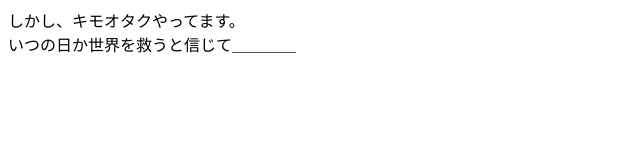
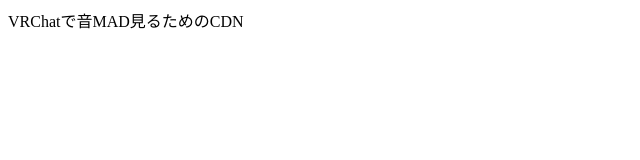
Before and after one commit to OtakuCDN/OtakuCDN.github.io, a plain HTML site: page index.html in a window 1280 px wide. Shown: the whole page, without its empty margins (0-640 px from the left). Drawn offline with Linux system fonts and the light colour scheme.

Commit message:
Update index.html

```diff
--- a/index.html
+++ b/index.html
@@ -1,2 +1 @@
-<html><head><meta http-equiv="Content-Type" content="text/html; charset=UTF-8"></head><body cz-shortcut-listen="true"><p>しかし、キモオタクやってます。<br>
-いつの日か世界を救うと信じて＿＿＿＿</p>
+<html><head><meta http-equiv="Content-Type" content="text/html; charset=UTF-8"></head><body cz-shortcut-listen="true"><p>VRChatで音MAD見るためのCDN</p>
```
